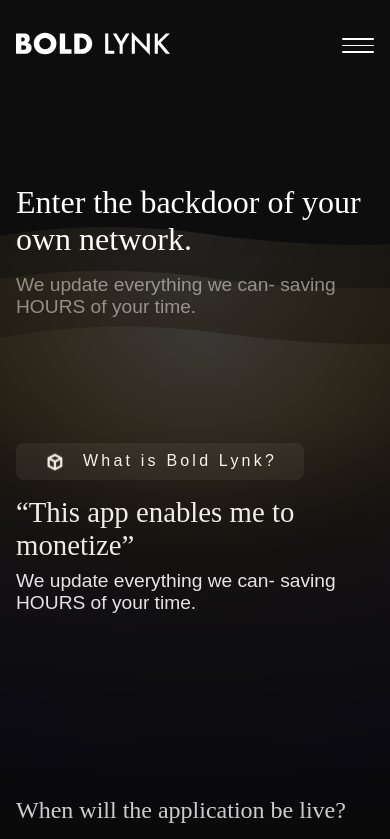
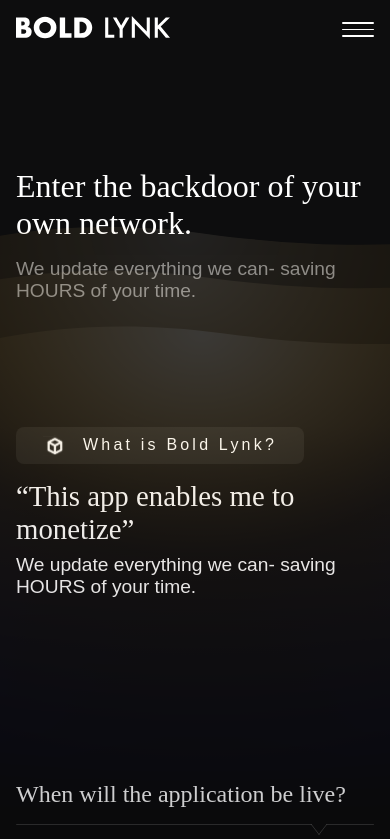
Before and after one commit to viralistic/BOLDLYNK, a Next.js app: page / in a window 390 px wide. Shown: the top 839 px of the page. Built offline with nearby package versions, Linux system fonts and the light colour scheme.

Commit message:
responsiveness fixed

```diff
--- a/src/components/Header/Header.module.css
+++ b/src/components/Header/Header.module.css
@@ -1,5 +1,7 @@
 .header {
-    padding: 2rem 1rem 1rem;
+    padding: 1rem;
+    /* padding: 1rem; */
+    /* padding: 2rem 1rem 1rem; */
     max-width: 60rem;
     margin: 0 auto;
     display: flex;
@@ -109,6 +111,7 @@
 
 @media(min-width: 55rem) {
     .header {
+        /* padding: 2rem 1rem; */
         padding: 2rem 0;
     }
 
```
